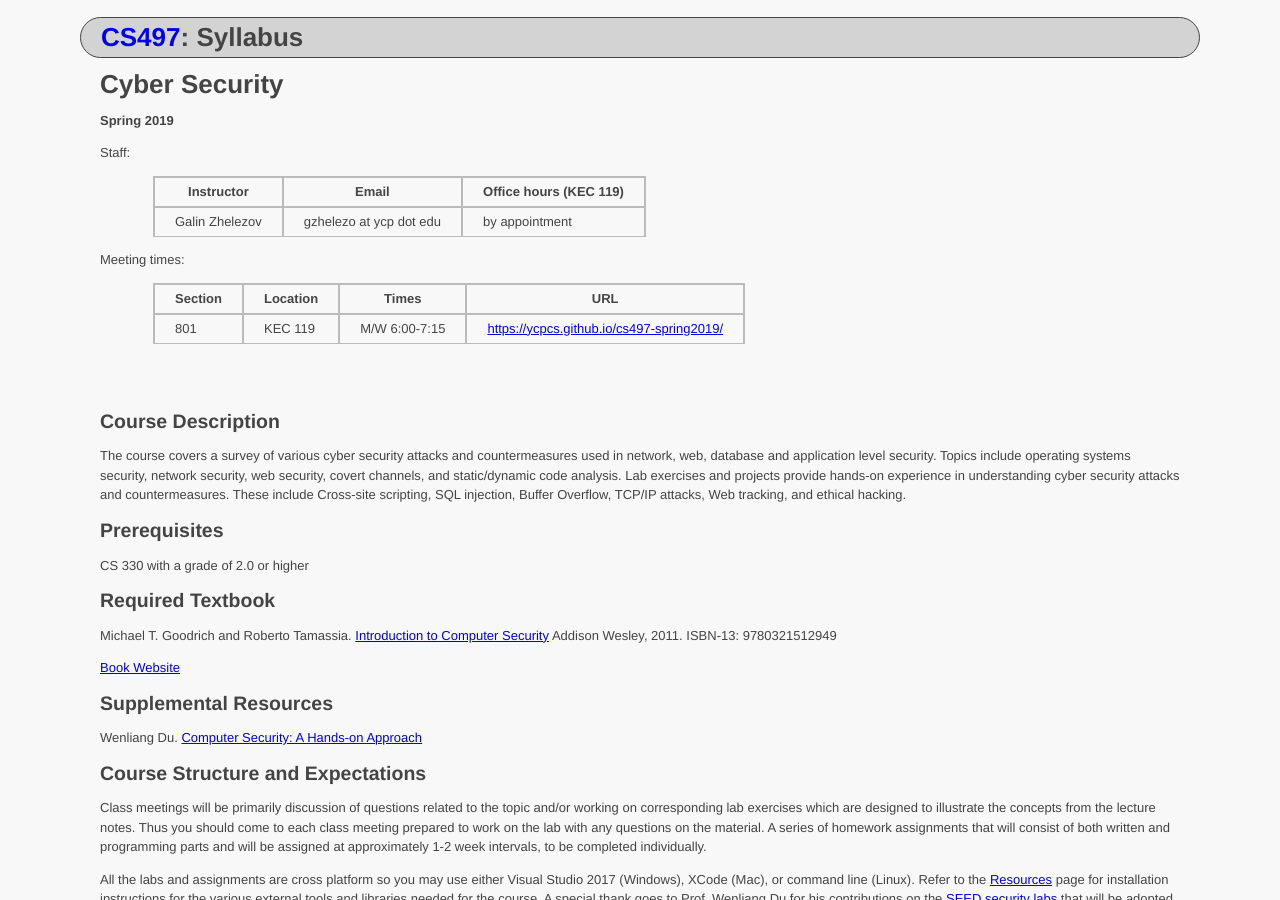
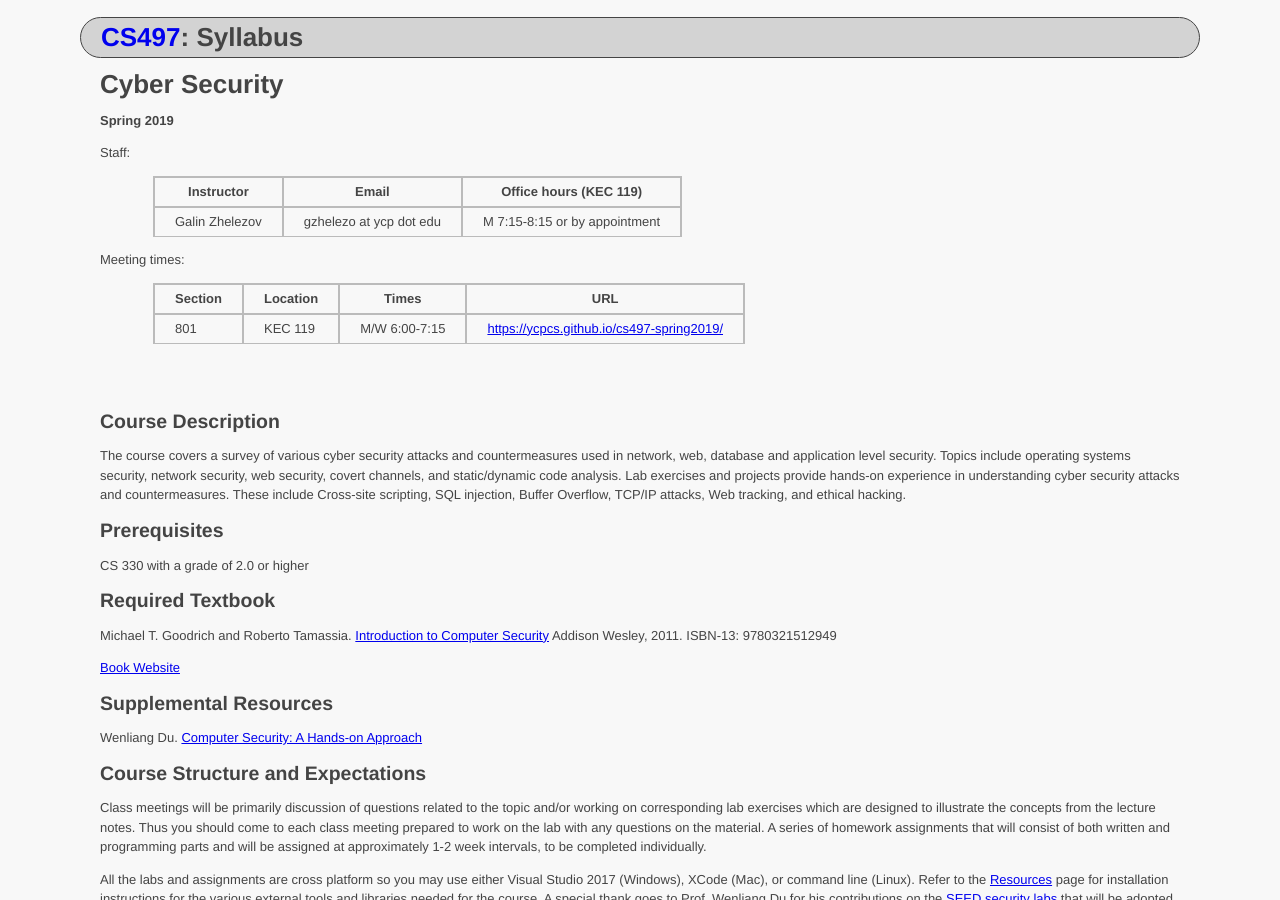
Before and after one commit to ycpcs/cs497-spring2019, a Jekyll site: the page built from syllabus.md, in a window 1280 px wide and 900 px high. Built offline with Jekyll 4.4.1, drawn with Linux system fonts in a browser that asks for light colours.

Commit message:
Update syllabus.md

```diff
--- a/syllabus.md
+++ b/syllabus.md
@@ -13,7 +13,7 @@ Staff:
 
 > Instructor | Email | Office hours (KEC 119)
 > ---------- | ----- | ----------------------
-> Galin Zhelezov | gzhelezo at ycp dot edu | by appointment
+> Galin Zhelezov | gzhelezo at ycp dot edu | M 7:15-8:15 or by appointment
 
 Meeting times:
 
```
